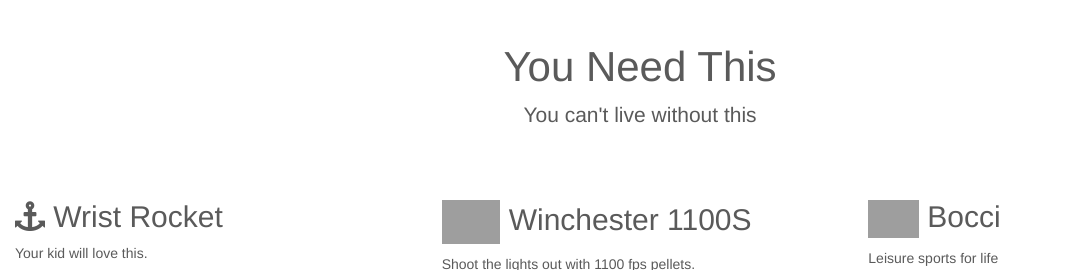
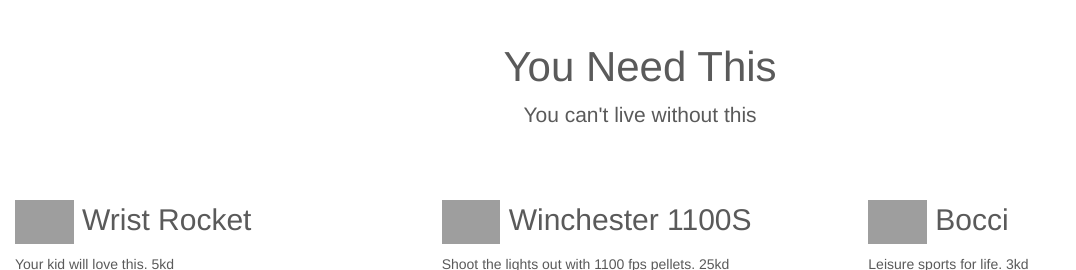
Before and after one commit to flycal6/moneykatz_django, a Django app: a page that uses templates/moneykatz/sale.html in a window 1280 px wide. Shown: the part 926-1196 px from the top of the page, without its empty margins (0-1076 px from the left). Run offline with Django 3.2, Linux system fonts and the light colour scheme; parts of the project's set-up code (start-up, migrations or seed data) failed here and were passed over; some libraries are stand-ins or nearby versions; grey boxes are pictures that could not be loaded.

Commit message:
prices added icon heights all 44px

```diff
--- a/templates/moneykatz/sale.html
+++ b/templates/moneykatz/sale.html
@@ -71,7 +71,8 @@
         <div class="landing content-container">
             <div class="row">
                 <div class="col-md-6 col-md-offset-3 top-row">
-                    <p class="lead"><h1>Nothing haunts us like the things we didn't buy</h1>
+                    <p class="lead"><h1 style="background-color: rgba(0,0,0,0.2); padding: 0.5em; color: #F4F379">
+                    Nothing haunts us like the things we didn't buy</h1>
                         <span class="text-muted pull-right"> - Alan Greenspan</span></p>
                 </div>
             </div>
@@ -85,8 +86,8 @@
 
             <div class="row marginBottom">
                 <div class="col-md-4 marginTop">
-                    <h2><i class="fa fa-anchor"></i> Wrist Rocket</h2>
-                    <p>Your kid will love this.
+                    <h2><img src="{% static 'images/forsale/slingshot.svg' %}" height="44px" /> Wrist Rocket</h2>
+                    <p>Your kid will love this.  5kd
                     </p>
                     <img class="featurette-image img-responsive center-block gallery-img"
                          src="{% static 'images/forsale/wrist-rocket.jpg' %}"
@@ -94,8 +95,8 @@
                 </div>
 
                 <div class="col-md-4 marginTop">
-                    <h2> <img src="{% static 'images/forsale/transport.svg' %}" height="44px" /> Winchester 1100S</h2>
-                    <p>Shoot the lights out with 1100 fps pellets.
+                    <h2> <img src="{% static 'images/forsale/shooting.svg' %}" height="44px" /> Winchester 1100S</h2>
+                    <p>Shoot the lights out with 1100 fps pellets.  25kd
                     </p>
 
                     <img class="featurette-image img-responsive center-block gallery-img"
@@ -104,8 +105,8 @@
                 </div>
 
                 <div class="col-md-4 marginTop">
-                    <h2><img src="{% static 'images/forsale/silhouette.svg' %}" height="38px" /> Bocci</h2>
-                    <p>Leisure sports for life
+                    <h2><img src="{% static 'images/forsale/bocci.svg' %}" height="44px" /> Bocci</h2>
+                    <p>Leisure sports for life. 3kd
                     </p>
                     <img class="featurette-image img-responsive center-block gallery-img"
                          src="{% static 'images/forsale/bocci.jpg' %}"
@@ -117,8 +118,8 @@
 
             <div class="row marginBottom">
                 <div class="col-md-4 marginTop">
-                    <h2><i class="fa fa-anchor"></i> Macbook</h2>
-                    <p>4Gb Ram, 320Gb HDD, New Battery
+                    <h2><img src="{% static 'images/forsale/macbook.svg' %}" height="44px" /></i> Macbook</h2>
+                    <p>4Gb, 320Gb, New Bat, power cable not included.  20kd
                     </p>
                     <img class="featurette-image img-responsive center-block gallery-img"
                          src="{% static 'images/forsale/macbook.jpg' %}"
@@ -126,8 +127,8 @@
                 </div>
 
                 <div class="col-md-4 marginTop">
-                    <h2> <img src="{% static 'images/forsale/transport.svg' %}" height="44px" /> Transformer</h2>
-                    <p>Get juiced
+                    <h2> <img src="{% static 'images/forsale/autobots.svg' %}" height="44px" /> Transformer</h2>
+                    <p>Get juiced.  2kd
                     </p>
 
                     <img class="featurette-image img-responsive center-block gallery-img"
@@ -136,8 +137,8 @@
                 </div>
 
                 <div class="col-md-4 marginTop">
-                    <h2><img src="{% static 'images/forsale/silhouette.svg' %}" height="38px" /> Camelbak</h2>
-                    <p>1.5 L reservoir
+                    <h2><img src="{% static 'images/forsale/camels-race.svg' %}" height="44px" /> Camelbak</h2>
+                    <p>1.5 L reservoir.  5kd
                     </p>
                     <img class="featurette-image img-responsive center-block gallery-img"
                          src="{% static 'images/forsale/camelbak.jpg' %}"
```
